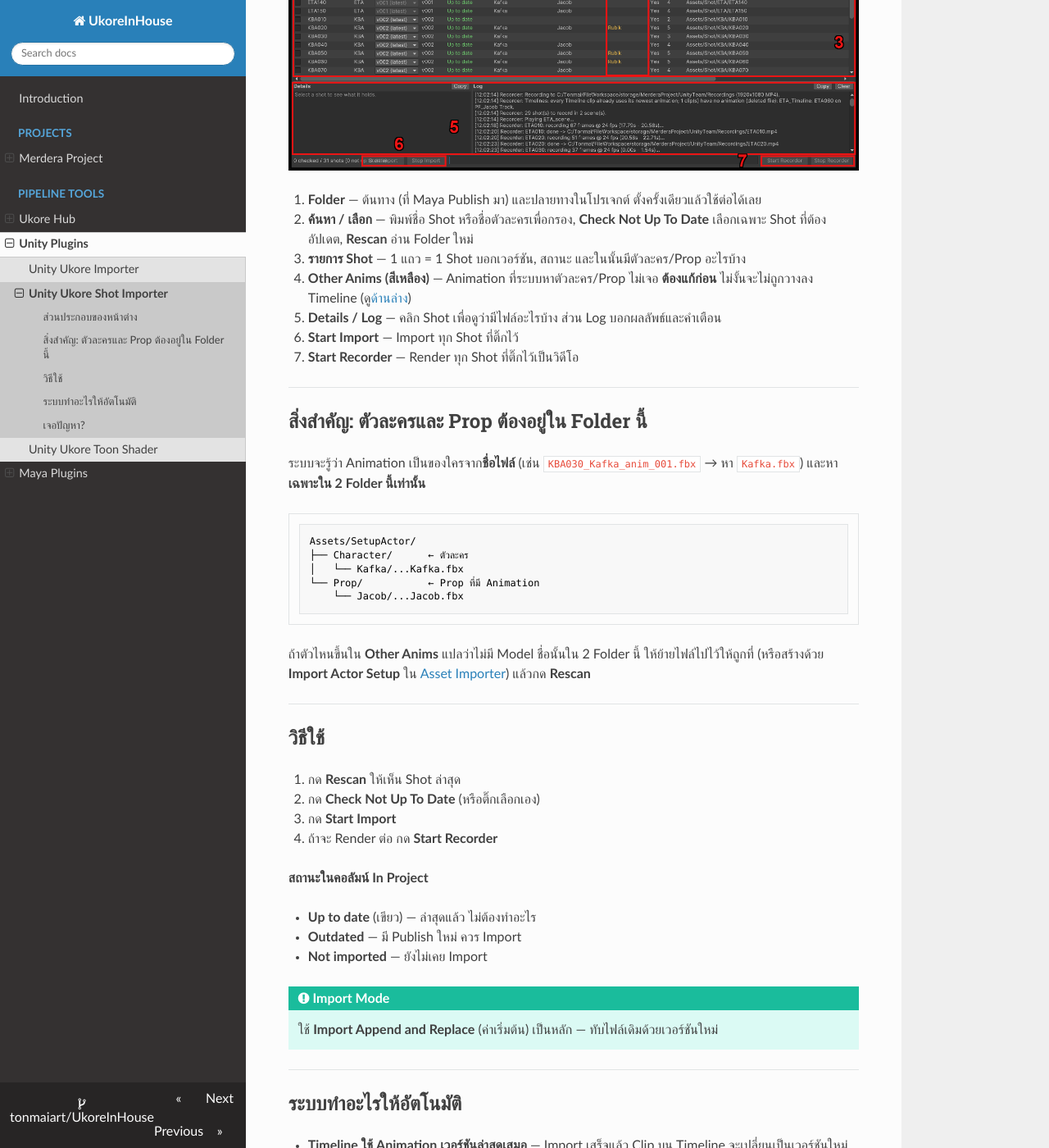
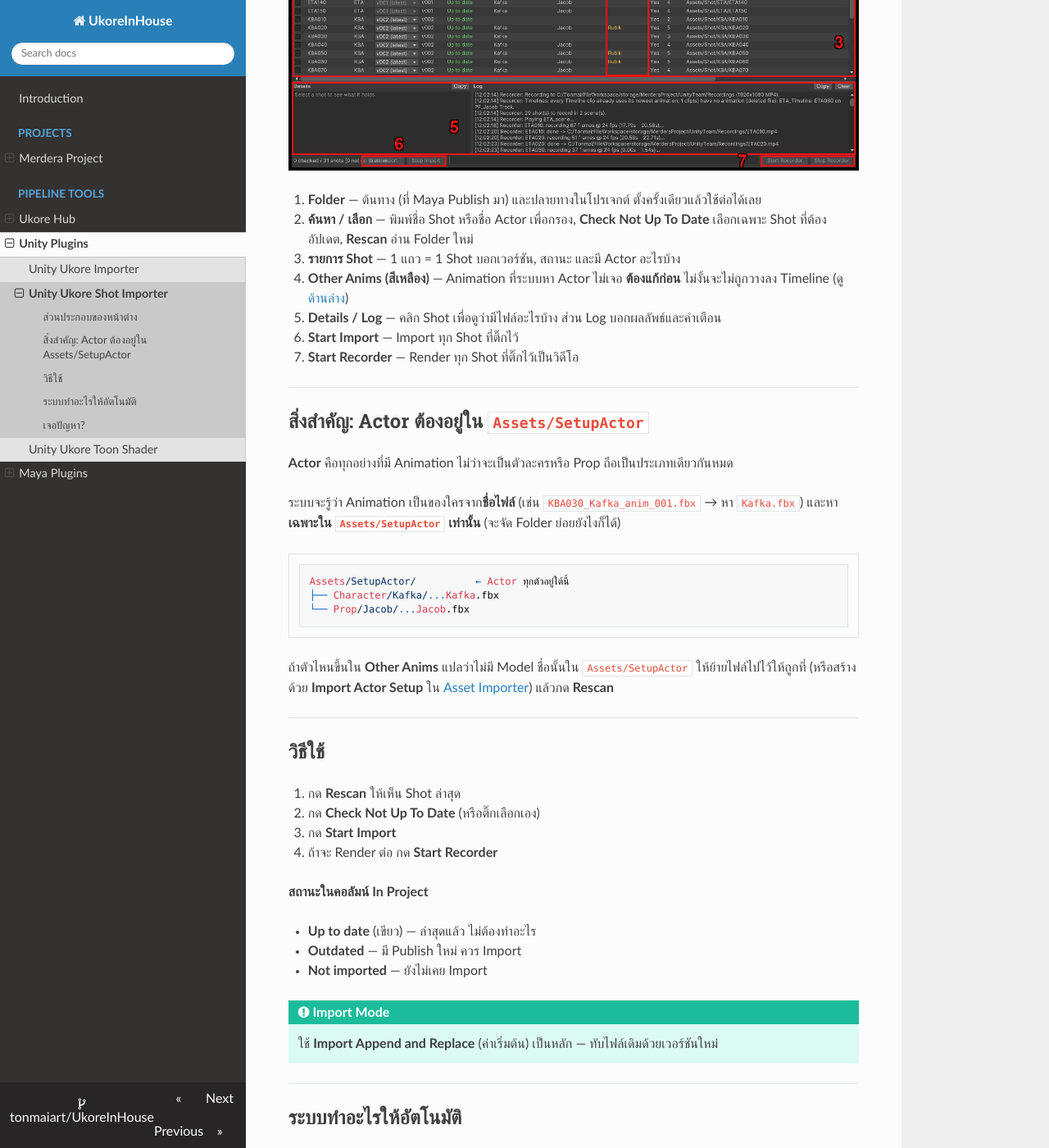
Before and after one commit to tonmaiart/UkoreInHouse, an MkDocs documentation site: the page built from docs/unity_ukore_shotimporter/quick-start.md, in a window 1280 px wide and 1400 px high, scrolled down 633 px. Shown: the whole window at 82% size. Built offline with MkDocs 1.6.1, drawn with Linux system fonts in a browser that asks for light colours; nearby versions of some CDN libraries; some of the changed text lies outside the part shown.

Commit message:
Merge Character and Prop into one Actor type in Shot Importer docs
Every animated asset is now an Actor found anywhere under
Assets/SetupActor; the window shows a single Actors column.

Co-Authored-By: Claude Opus 5.5 <noreply@anthropic.com>

````diff
--- a/docs/unity_ukore_shotimporter/quick-start.md
+++ b/docs/unity_ukore_shotimporter/quick-start.md
@@ -12,9 +12,9 @@
 ![Shot Importer](../assets/images/shot_importer_ui.png)
 
 1. **Folder** — ต้นทาง (ที่ Maya Publish มา) และปลายทางในโปรเจกต์ ตั้งครั้งเดียวแล้วใช้ต่อได้เลย
-2. **ค้นหา / เลือก** — พิมพ์ชื่อ Shot หรือชื่อตัวละครเพื่อกรอง, **Check Not Up To Date** เลือกเฉพาะ Shot ที่ต้องอัปเดต, **Rescan** อ่าน Folder ใหม่
-3. **รายการ Shot** — 1 แถว = 1 Shot บอกเวอร์ชัน, สถานะ และในนั้นมีตัวละคร/Prop อะไรบ้าง
-4. **Other Anims (สีเหลือง)** — Animation ที่ระบบหาตัวละคร/Prop ไม่เจอ **ต้องแก้ก่อน** ไม่งั้นจะไม่ถูกวางลง Timeline (ดู[ด้านล่าง](#actor-folder))
+2. **ค้นหา / เลือก** — พิมพ์ชื่อ Shot หรือชื่อ Actor เพื่อกรอง, **Check Not Up To Date** เลือกเฉพาะ Shot ที่ต้องอัปเดต, **Rescan** อ่าน Folder ใหม่
+3. **รายการ Shot** — 1 แถว = 1 Shot บอกเวอร์ชัน, สถานะ และมี Actor อะไรบ้าง
+4. **Other Anims (สีเหลือง)** — Animation ที่ระบบหา Actor ไม่เจอ **ต้องแก้ก่อน** ไม่งั้นจะไม่ถูกวางลง Timeline (ดู[ด้านล่าง](#actor-folder))
 5. **Details / Log** — คลิก Shot เพื่อดูว่ามีไฟล์อะไรบ้าง ส่วน Log บอกผลลัพธ์และคำเตือน
 6. **Start Import** — Import ทุก Shot ที่ติ๊กไว้
 7. **Start Recorder** — Render ทุก Shot ที่ติ๊กไว้เป็นวิดีโอ
@@ -23,20 +23,20 @@
 
 <a id="actor-folder"></a>
 
-## สิ่งสำคัญ: ตัวละครและ Prop ต้องอยู่ใน Folder นี้
+## สิ่งสำคัญ: Actor ต้องอยู่ใน `Assets/SetupActor`
+
+**Actor** คือทุกอย่างที่มี Animation ไม่ว่าจะเป็นตัวละครหรือ Prop ถือเป็นประเภทเดียวกันหมด
 
 ระบบจะรู้ว่า Animation เป็นของใครจาก**ชื่อไฟล์** (เช่น `KBA030_Kafka_anim_001.fbx`
-→ หา `Kafka.fbx`) และหา**เฉพาะใน 2 Folder นี้เท่านั้น**
+→ หา `Kafka.fbx`) และหา**เฉพาะใน `Assets/SetupActor` เท่านั้น** (จะจัด Folder ย่อยยังไงก็ได้)
 
 ```
-Assets/SetupActor/
-├── Character/      ← ตัวละคร
-│   └── Kafka/...Kafka.fbx
-└── Prop/           ← Prop ที่มี Animation
-    └── Jacob/...Jacob.fbx
+Assets/SetupActor/          ← Actor ทุกตัวอยู่ใต้นี้
+├── Character/Kafka/...Kafka.fbx
+└── Prop/Jacob/...Jacob.fbx
 ```
 
-ถ้าตัวไหนขึ้นใน **Other Anims** แปลว่าไม่มี Model ชื่อนั้นใน 2 Folder นี้
+ถ้าตัวไหนขึ้นใน **Other Anims** แปลว่าไม่มี Model ชื่อนั้นใน `Assets/SetupActor`
 ให้ย้ายไฟล์ไปไว้ให้ถูกที่ (หรือสร้างด้วย **Import Actor Setup** ใน
 [Asset Importer](../unity_ukore_importer/quick-start.md)) แล้วกด **Rescan**
 
@@ -64,13 +64,13 @@ Assets/SetupActor/
 
 - **Timeline ใช้ Animation เวอร์ชันล่าสุดเสมอ** — Import เสร็จแล้ว Clip บน
   Timeline จะเปลี่ยนเป็นเวอร์ชันใหม่ให้เอง (หรือกด **Update Timelines** ให้อัปเดตทุก Shot)
-- **ผูก Animation เข้ากับตัวละคร** และตั้งขนาด (Scale) ตามที่ Publish มาให้เอง
+- **ผูก Animation เข้ากับ Actor** และตั้งขนาด (Scale) ตามที่ Publish มาให้เอง
 - **Render:** ไม่ต้องเปิดฉากเอง ระบบหาฉากของ Shot นั้น แล้ว Render ผ่านกล้อง
   `RenderCam` ให้ ถ้าติ๊ก **Add Missing to Timeline** ไว้ Shot ที่ยังไม่อยู่บน
   Timeline จะถูกวางให้ก่อน
 
 !!! note
-    Texture / Material (Lookdev) ของตัวละคร**ไม่ได้**อัปเดตผ่านหน้านี้ ให้แก้ที่
+    Texture / Material (Lookdev) ของ Actor **ไม่ได้**อัปเดตผ่านหน้านี้ ให้แก้ที่
     Material ใน `Assets/SetupActor/...` โดยตรง แล้วทุกฉากจะเปลี่ยนตามเอง
 
 ---
@@ -79,6 +79,6 @@ Assets/SetupActor/
 
 | อาการ | วิธีแก้ |
 | --- | --- |
-| ตัวละครขึ้นใน **Other Anims** | ย้าย Model ไปไว้ใน `Assets/SetupActor/Character` หรือ `Prop` ให้ชื่อตรงกัน แล้วกด **Rescan** |
+| Actor ขึ้นใน **Other Anims** | ย้าย Model ไปไว้ใน `Assets/SetupActor` ให้ชื่อตรงกับใน Animation แล้วกด **Rescan** |
 | Timeline ยังเล่น Animation เก่า | กด **Update Timelines** |
 | Render ขึ้น **Failed** | เอาเมาส์ชี้ที่คอลัมน์ Render เพื่ออ่านสาเหตุ ส่วนใหญ่คือยังไม่ได้ Import หรือยังไม่ได้ติ๊ก **Add Missing to Timeline** |
````
